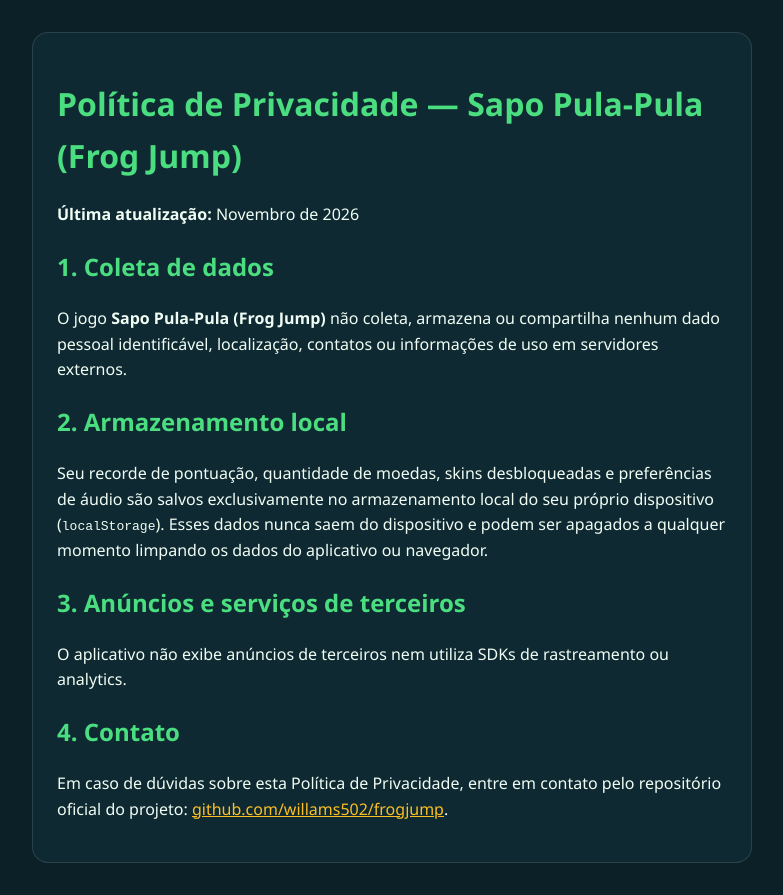
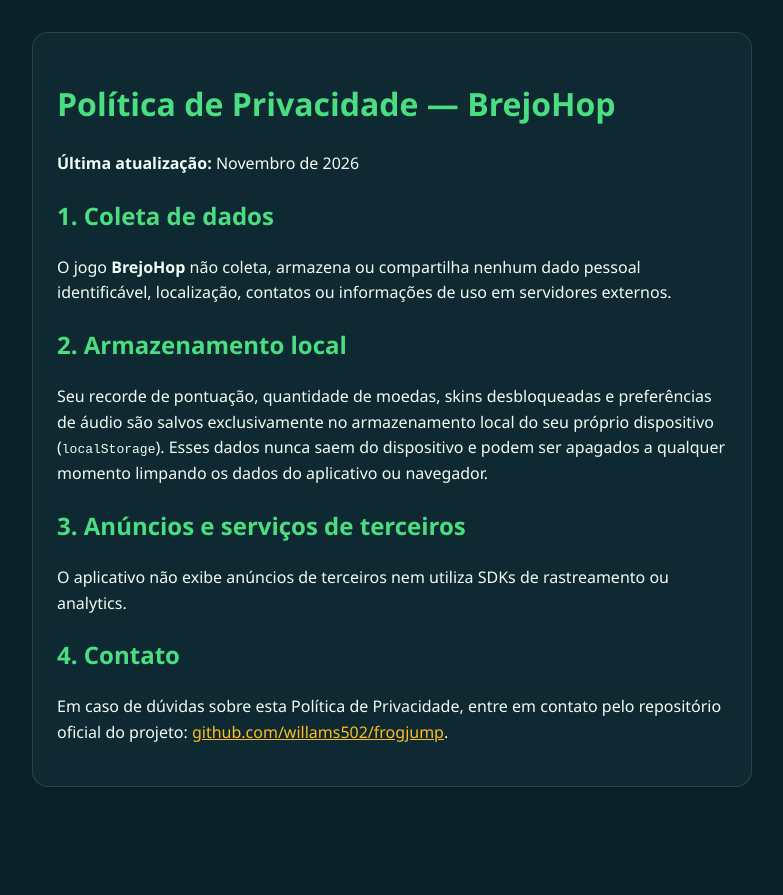
Before and after one commit to willams502/frogjump, a website: page privacy.html in a window 1280 px wide. Shown: the whole page, without its empty margins (248-1031 px from the left). After the commit the page ends 819 px from the top, so only its background shows below. Drawn offline with Linux system fonts and the light colour scheme.

Commit message:
Rename game to BrejoHop (privacy.html)

```diff
--- a/privacy.html
+++ b/privacy.html
@@ -3,7 +3,7 @@
 <head>
   <meta charset="UTF-8" />
   <meta name="viewport" content="width=device-width, initial-scale=1.0" />
-  <title>Política de Privacidade — Sapo Pula-Pula (Frog Jump)</title>
+  <title>Política de Privacidade — BrejoHop</title>
   <style>
     body {
       font-family: 'Segoe UI', system-ui, -apple-system, sans-serif;
@@ -26,12 +26,12 @@
 </head>
 <body>
   <div class="card">
-    <h1>Política de Privacidade — Sapo Pula-Pula (Frog Jump)</h1>
+    <h1>Política de Privacidade — BrejoHop</h1>
     <p><strong>Última atualização:</strong> Novembro de 2026</p>
 
     <h2>1. Coleta de dados</h2>
     <p>
-      O jogo <strong>Sapo Pula-Pula (Frog Jump)</strong> não coleta, armazena ou compartilha
+      O jogo <strong>BrejoHop</strong> não coleta, armazena ou compartilha
       nenhum dado pessoal identificável, localização, contatos ou informações de uso em servidores externos.
     </p>
 
```
